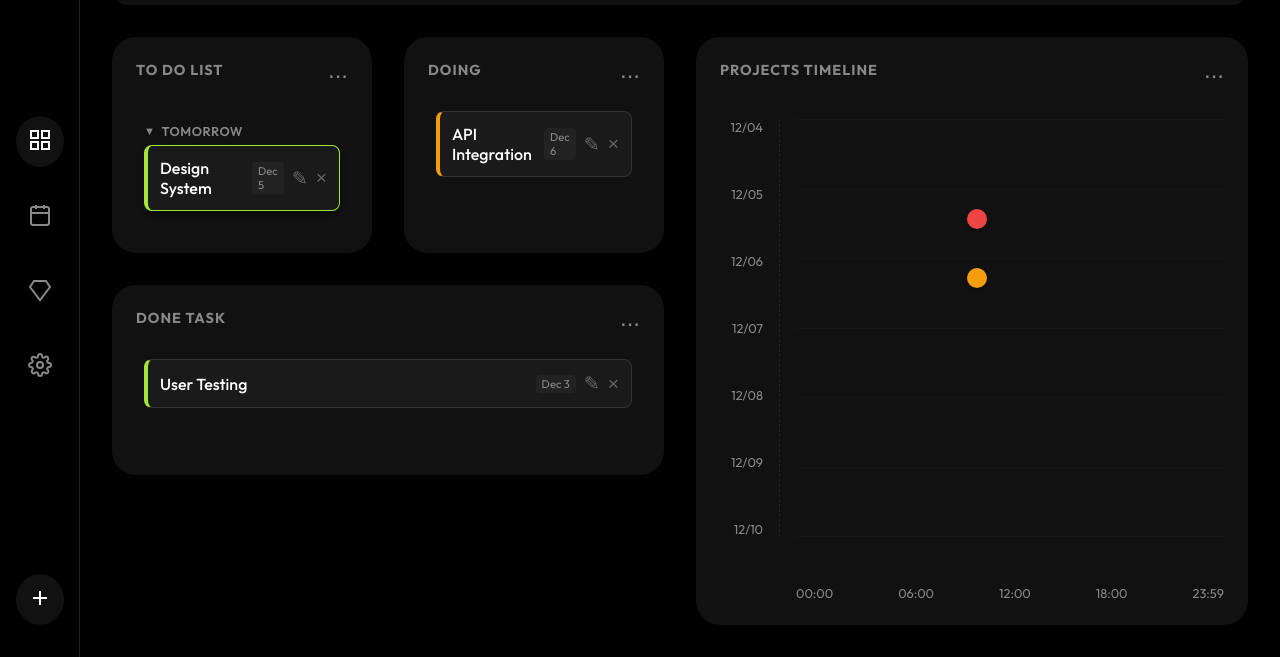
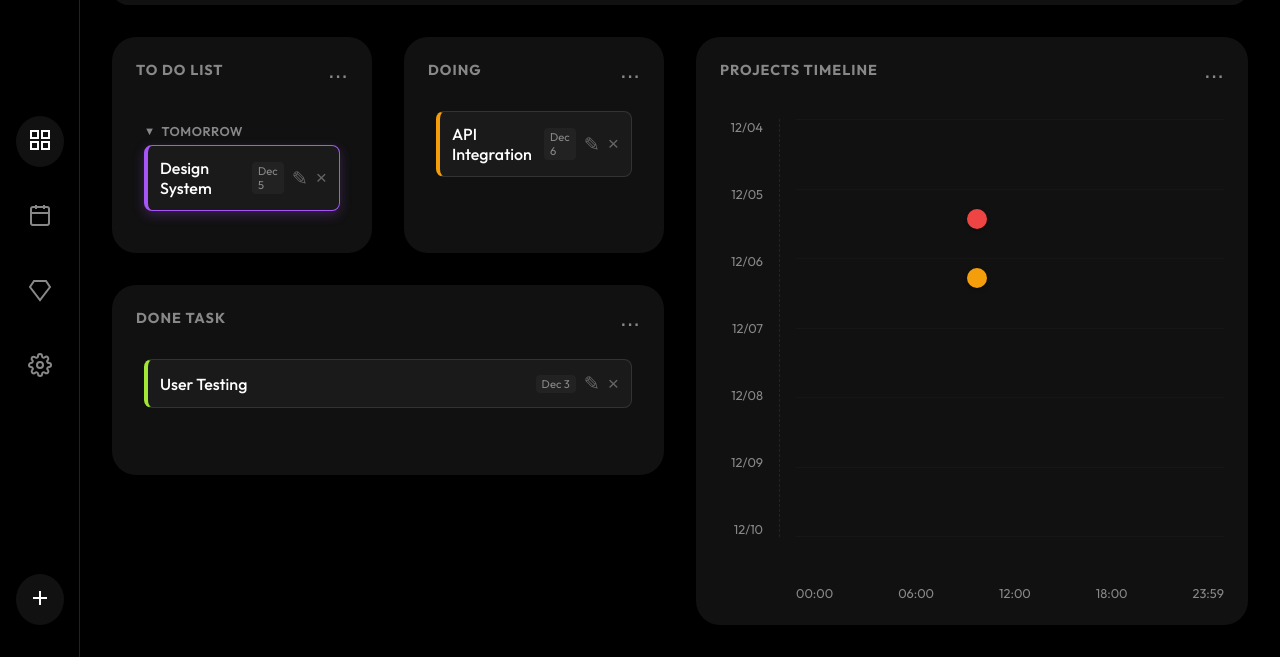
Before and after one commit to AVPthegreat/on-the-job, a plain HTML site: page index.html in a window 1280 px wide. In both pictures the pointer is over the element 242 px from the left and 323 px from the top of the page. Shown: the part 143-800 px from the top of the page. Drawn offline with Linux system fonts and the light colour scheme.

Commit message:
added improved hovering

```diff
--- a/style.css
+++ b/style.css
@@ -332,8 +332,8 @@ body {
 
 .dashboard-task-card:hover {
     transform: translateY(-2px);
-    box-shadow: 0 4px 6px -1px rgba(0, 0, 0, 0.5);
-    border-color: var(--accent-green);
+    box-shadow: 0 4px 12px rgba(168, 85, 247, 0.25);
+    border-color: #a855f7;
 }
 
 .dashboard-task-card:active {
```
